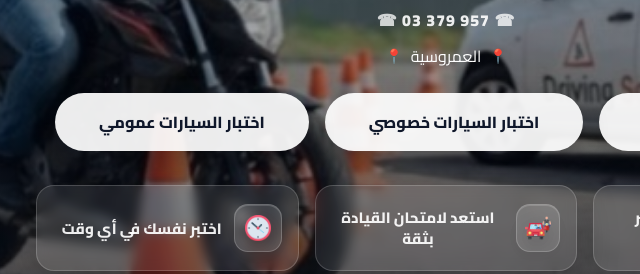
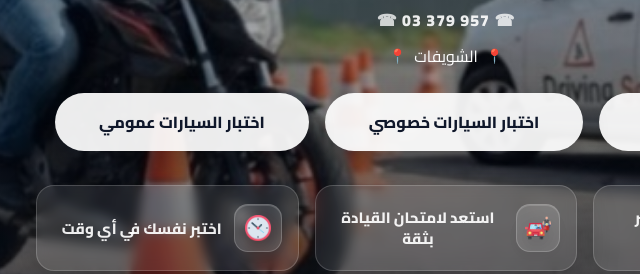
Before and after one commit to drivingschooltest/abifaraj, a plain HTML site: page index.html in a window 1280 px wide. Shown: the part 372-646 px from the top of the page, 194-834 px from the left. Drawn offline with Linux system fonts and the light colour scheme.

Commit message:
Update index.html

```diff
--- a/index.html
+++ b/index.html
@@ -27,7 +27,7 @@
       <p class="landing-location">
       <a href="https://www.google.com/maps?q=33.8103486,35.51407&z=17&hl=en" target="_blank" style="color: inherit; text-decoration: none;">
    <span class="loc-emoji">📍</span>
-        العمروسية
+        الشويفات
         <span class="loc-emoji">📍</span>
   </a>
 </p>
```
